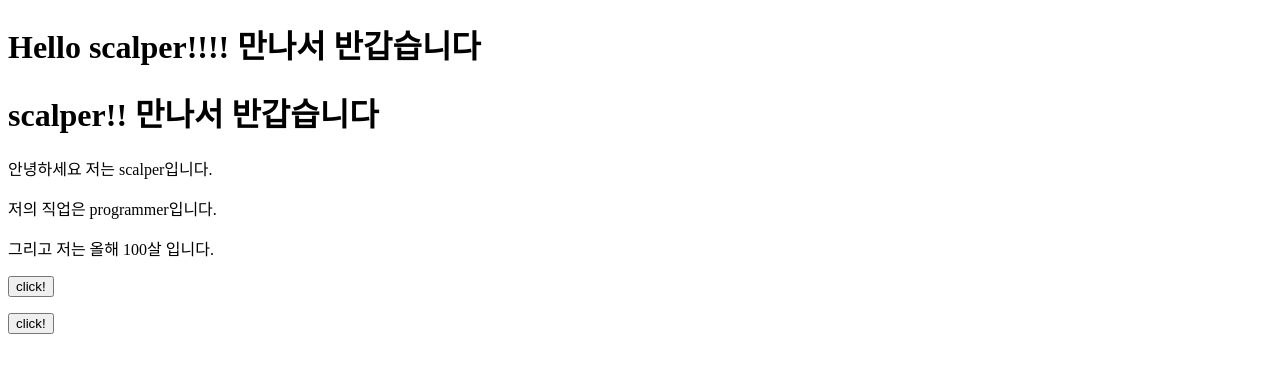
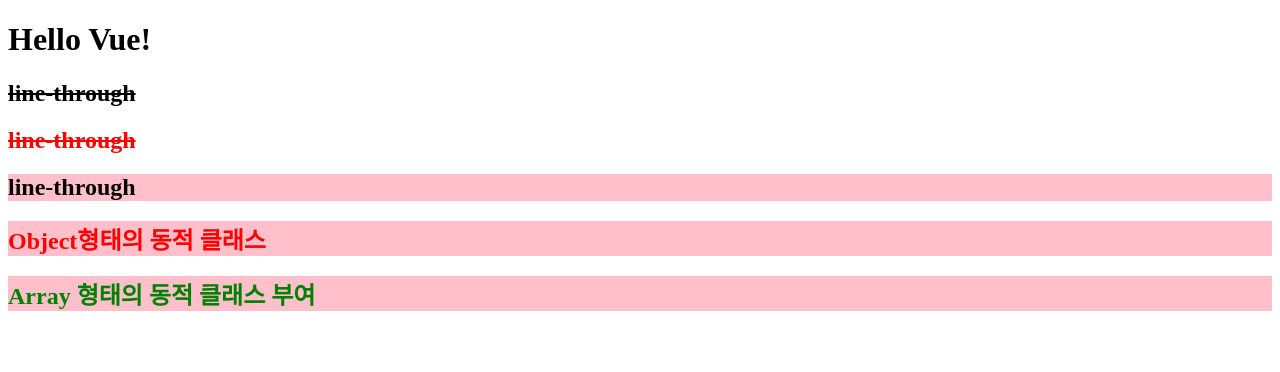
Before and after one commit to josummer/vue.js, a Vue app in the folder vue-practice/: page / in a window 1280 px wide. Shown: the top 372 px of the page. Built offline with nearby package versions, Linux system fonts and the light colour scheme.

Commit message:
sixth-commit

```diff
--- a/vue-practice/src/App.vue
+++ b/vue-practice/src/App.vue
@@ -1,11 +1,34 @@
 <template>
-  <h1>Hello {{ username }}!! 만나서 반갑습니다</h1>
-  <h1 v-text="`${username} 만나서 반갑습니다`"></h1>
-  <p>안녕하세요 저는 {{ user.name }}입니다.</p>
-  <p>저의 직업은 {{ user.job }}입니다.</p>
-  <p>그리고 저는 올해 {{ user.age }}살 입니다.</p>
-  <p v-html="button"></p>
-  <p v-html="button2"></p>
+  <div>
+    <h1>Hello Vue!</h1>
+    <h2 class="line-through">line-through</h2>
+    <h2 v-bind:class="textDecoration" class="text-red">line-through</h2>
+    <h2 :class="isDone === true ? 'line-through' : 'highlight'">
+      line-through
+    </h2>
+    <h2
+      :class="{
+        highlight: isDone === false,
+        'text-red': username === 'scalper',
+      }"
+    >
+      Object형태의 동적 클래스
+    </h2>
+    <h2
+      :class="[
+        isDone === true ? 'line-through' : 'highlight',
+        username === 'scalper' ? 'text-green' : 'text-red',
+      ]"
+    >
+      Array 형태의 동적 클래스 부여
+    </h2>
+    <!--:class == v-bind:class-->
+    <!--
+      1) 조건 ? 참일 경우 : 아닐 경우
+      2) class="{class이름 : 조건(여러가지 조건을 줄 수 있음)}"
+      3) class="[조건 ? 참:거짓]"
+    -->
+  </div>
 </template>
 
 <script>
@@ -13,18 +36,26 @@ export default {
   name: "App",
   data() {
     return {
-      username: "scalper!!",
-      year: 2021,
-      user: {
-        name: "scalper",
-        job: "programmer",
-        age: 100,
-      },
-      button: "<button>click!</button>",
-      button2: `<button onclick='document.body.style="background:red; transform: rotate(180deg);"'>click!</button>`,
+      username: "scalper",
+      isDone: false,
+      textDecoration: "line-through",
     };
   },
 };
 </script>
 
-<style></style>
+<style>
+.text-red {
+  color: red;
+}
+.text-green {
+  color: green;
+}
+.highlight {
+  font-weight: bold;
+  background: pink;
+}
+.line-through {
+  text-decoration: line-through;
+}
+</style>
```
